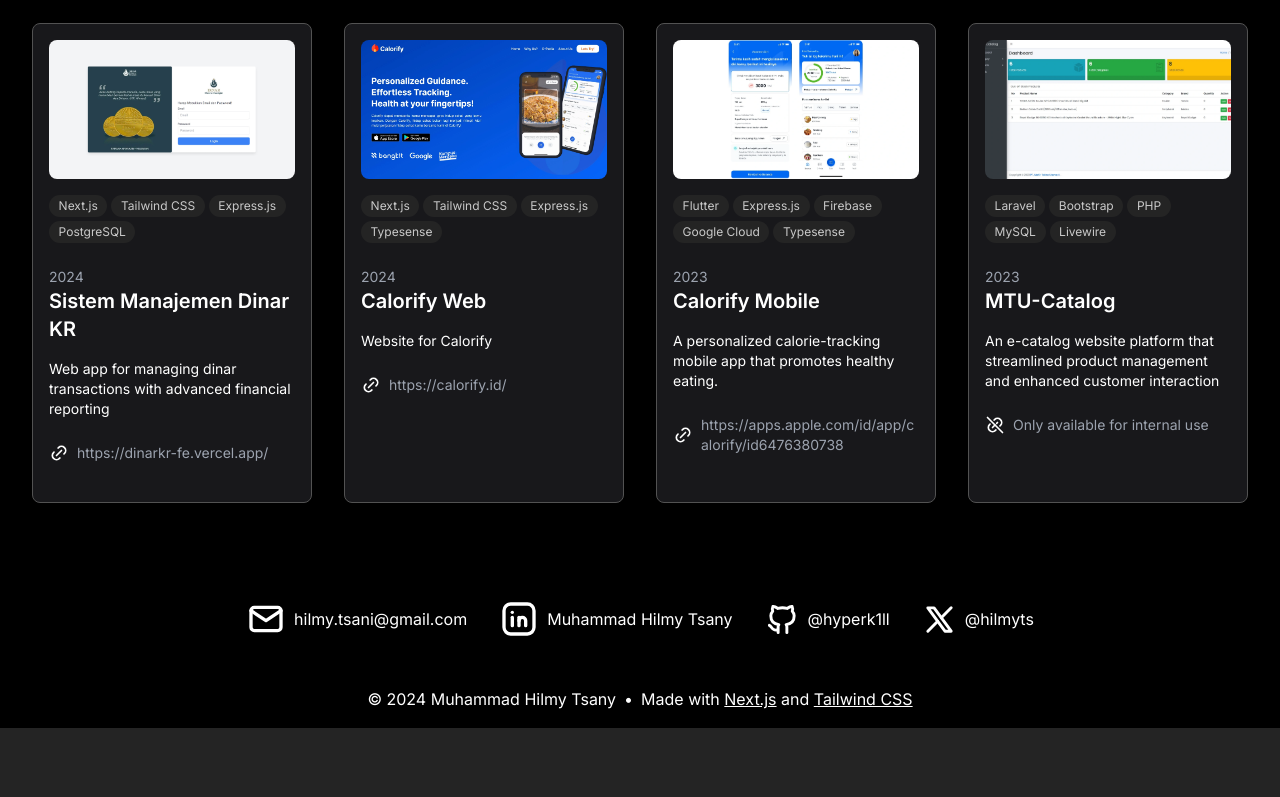
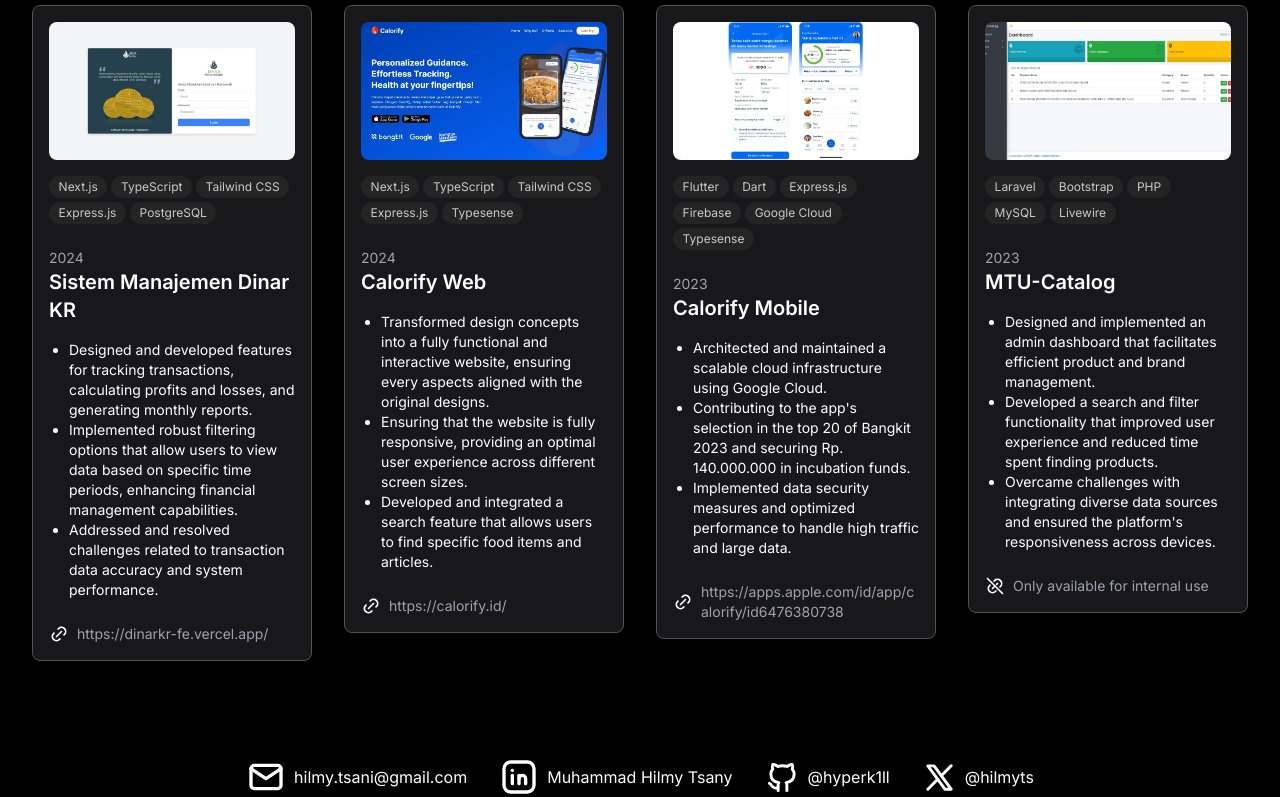
Before and after one commit to hyperk1ll/next-js-portfolio, a Next.js app: page / in a window 1280 px wide. Shown: the part 1264-2061 px from the top of the page. Before the commit the page ends 1992 px from the top, so only its background shows below. Built offline with nearby package versions, Linux system fonts and the light colour scheme.

Commit message:
update description to bullet point (list)

```diff
--- a/src/app/page.tsx
+++ b/src/app/page.tsx
@@ -14,7 +14,7 @@
 
 import photoHilmy from "@/assets/images/photo_hilmy.jpg";
 
-import { portfolioData } from "@/data/portfolio";
+import { portfolioData } from "@/data/portfolio-data";
 import { workData, monthNames } from "@/data/work";
 
 export default function Home() {
--- a/src/app/portfolio/page.tsx
+++ b/src/app/portfolio/page.tsx
@@ -3,7 +3,7 @@
 import { PortfolioList } from "@/components/portfolio";
 import { Container } from "@/components/container";
 
-import { portfolioData } from "@/data/portfolio";
+import { portfolioData } from "@/data/portfolio-data";
 
 export const metadata: Metadata = {
   title: "Portfolio",
--- a/src/components/portfolio.tsx
+++ b/src/components/portfolio.tsx
@@ -7,7 +7,7 @@
 import { IconLink, IconLinkOff } from "@tabler/icons-react";
 
 import { SearchBar } from "@/components/search-bar";
-import { PortfolioType } from "@/data/portfolio";
+import { PortfolioType } from "@/data/portfolio-data";
 import { cn } from "@/utils/cn";
 
 export function PortfolioCard({
@@ -17,6 +17,10 @@
   portfolio: PortfolioType;
   className?: string;
 }) {
+  const truncatedDescription = portfolio.description
+  .map((point) => point.substring(0, 100) + (point.length > 100 ? "..." : ""))
+  .join(" "); // Adjust the number to control the length
+
   return (
     <Link
       href={portfolio.url ?? "#"}
@@ -52,7 +56,11 @@
         </p>
         <h3 className="mb-4 text-xl font-semibold">{portfolio.title}</h3>
 
-        <p className="text-sm">{portfolio.description}</p>
+        <ul className="text-sm list-disc pl-5">
+          {portfolio.description.map((point, index) => (
+            <li key={index}>{point}</li>
+          ))}
+        </ul>
 
         {portfolio.url && (
           <div className="mt-6 flex flex-nowrap items-center gap-2 break-all">
--- /dev/null
+++ b/src/data/portfolio-data.tsx
@@ -0,0 +1,78 @@
+export type PortfolioType = {
+  url?: string;
+  urlMissingReason?: string;
+  year: number;
+  title: string;
+  description: string[];
+  image: string;
+  tags: string[];
+};
+
+
+import calorifywebImage from "@/assets/portfolio/calorify-web.webp";
+import calorifymobileImage from "@/assets/portfolio/calorify-mobile.webp";
+import mtuCatalogImage from "@/assets/portfolio/mtu-catalog.webp";
+import dinarkrImage from "@/assets/portfolio/dinarkr.webp";
+
+export const portfolioData: PortfolioType[] = [
+  {
+    url: "https://dinarkr-fe.vercel.app/",
+    year: 2024,
+    title: "Sistem Manajemen Dinar KR",
+    description: [
+      "Designed and developed features for tracking transactions, calculating profits and losses, and generating monthly reports.",
+      "Implemented robust filtering options that allow users to view data based on specific time periods, enhancing financial management capabilities.",
+      "Addressed and resolved challenges related to transaction data accuracy and system performance."
+    ],
+    image: dinarkrImage.src,
+    tags: ["Next.js", "TypeScript", "Tailwind CSS", "Express.js", "PostgreSQL"],
+  },
+  {
+    url: "https://calorify.id/",
+    year: 2024,
+    title: "Calorify Web",
+    description: [
+      "Transformed design concepts into a fully functional and interactive website, ensuring every aspects aligned with the original designs.",
+      "Ensuring that the website is fully responsive, providing an optimal user experience across different screen sizes.",
+      "Developed and integrated a search feature that allows users to find specific food items and articles."
+    ],
+    image: calorifywebImage.src,
+    tags: ["Next.js", "TypeScript", "Tailwind CSS", "Express.js", "Typesense"],
+  },
+  {
+    url: "https://apps.apple.com/id/app/calorify/id6476380738",
+    year: 2023,
+    title: "Calorify Mobile",
+    description: [
+      "Architected and maintained a scalable cloud infrastructure using Google Cloud.",
+      "Contributing to the app's selection in the top 20 of Bangkit 2023 and securing Rp. 140.000.000 in incubation funds.",
+      "Implemented data security measures and optimized performance to handle high traffic and large data."
+    ],
+    image: calorifymobileImage.src,
+    tags: ["Flutter", "Dart", "Express.js", "Firebase", "Google Cloud", "Typesense"],
+  },
+  // {
+  //   url: "https://play.google.com/store/apps/details?id=com.calorify.app",
+  //   year: 2023,
+  //   title: "Calorify Android",
+  //   description: [
+  //     "Designed and implemented an admin dashboard that facilitates efficient product and brand management.",
+  //     "Developed a search and filter functionality that improved user experience and reduced time spent finding products.",
+  //     "Overcame challenges with integrating diverse data sources and ensured the platform's responsiveness across devices."
+  //   ],
+  //   image: calorifymobileImage.src,
+  //   tags: ["Flutter", "Express.js", "Firebase", "Google Cloud", "Typesense"],
+  // },
+  {
+    urlMissingReason: "Only available for internal use",
+    year: 2023,
+    title: "MTU-Catalog",
+    description: [
+      "Designed and implemented an admin dashboard that facilitates efficient product and brand management.",
+      "Developed a search and filter functionality that improved user experience and reduced time spent finding products.",
+      "Overcame challenges with integrating diverse data sources and ensured the platform's responsiveness across devices."
+    ],
+    image: mtuCatalogImage.src,
+    tags: ["Laravel", "Bootstrap", "PHP", "MySQL", "Livewire"],
+  }
+];
--- a/src/data/portfolio.ts
+++ /dev/null
@@ -1,52 +0,0 @@
-export type PortfolioType = {
-  url?: string;
-  urlMissingReason?: string;
-  year: number;
-  title: string;
-  description: string;
-  image: string;
-  tags: string[];
-};
-
-
-import calorifywebImage from "@/assets/portfolio/calorify-web.webp";
-import calorifymobileImage from "@/assets/portfolio/calorify-mobile.webp";
-import mtuCatalogImage from "@/assets/portfolio/mtu-catalog.webp";
-import dinarkrImage from "@/assets/portfolio/dinarkr.webp";
-
-export const portfolioData: PortfolioType[] = [
-  {
-    url: "https://dinarkr-fe.vercel.app/",
-    year: 2024,
-    title: "Sistem Manajemen Dinar KR",
-    description:
-      "Web app for managing dinar transactions with advanced financial reporting",
-    image: dinarkrImage.src,
-    tags: ["Next.js", "Tailwind CSS", "Express.js", "PostgreSQL"],
-  },
-  {
-    url: "https://calorify.id/",
-    year: 2024,
-    title: "Calorify Web",
-    description: "Website for Calorify",
-    image: calorifywebImage.src,
-    tags: ["Next.js", "Tailwind CSS", "Express.js", "Typesense"],
-  },
-  {
-    url: "https://apps.apple.com/id/app/calorify/id6476380738",
-    year: 2023,
-    title: "Calorify Mobile",
-    description: "A personalized calorie-tracking mobile app that promotes healthy eating.",
-    image: calorifymobileImage.src,
-    tags: ["Flutter", "Express.js", "Firebase", "Google Cloud", "Typesense"],
-  },
-  {
-    urlMissingReason: "Only available for internal use",
-    year: 2023,
-    title: "MTU-Catalog",
-    description:
-      "An e-catalog website platform that streamlined product management and enhanced customer interaction",
-    image: mtuCatalogImage.src,
-    tags: ["Laravel", "Bootstrap", "PHP", "MySQL", "Livewire"],
-  },
-];
--- a/src/data/work.ts
+++ b/src/data/work.ts
@@ -31,10 +31,10 @@
 export const workData: WorkType[] = [
   {
     yearStart: 2023,
-    monthStart: 1,
+    monthStart: 0,
     companyName: "PT. Mahir Tekno Utama",
     yearEnd: 2023,
-    monthEnd: 2,
+    monthEnd: 1,
     companyLogo: logoMtu.src,
     jobTitle: "Fullstack Developer",
   },
@@ -43,7 +43,7 @@
     monthStart: 7,
     companyName: "Calorify Indonesia",
     companyLogo: logoCalorify.src,
-    jobTitle: "Cloud Engineer & Backend Developer",
+    jobTitle: "Cloud & Backend Developer",
   },
   // {
   //   yearStart: 2018,
```
